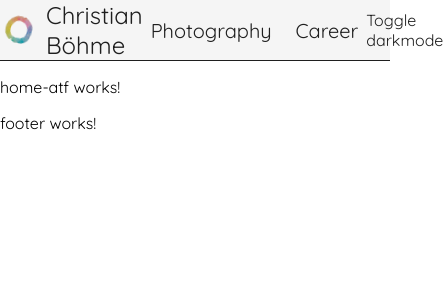
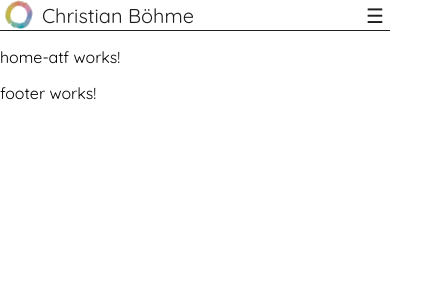
Before and after one commit to WorldChris380/website_v2026, an Angular app: page / in a window 390 px wide. Shown: the top 300 px of the page, 447 px wide, since content can reach past the window. Built offline with nearby package versions, Linux system fonts and the light colour scheme.

Commit message:
basic burger menu implemented

```diff
--- a/src/app/header/header.html
+++ b/src/app/header/header.html
@@ -33,5 +33,15 @@
         </div>
         <div id="header-3rd-row-div">Toggle darkmode
         </div>
+        <div id="burger-menu">
+            <button #burgerMenuOpenIcon (click)="toggleBurgerMenu()" id="burger-menu-icon" type="button">☰
+            </button>
+            <button #burgerMenuCloseIcon (click)="toggleBurgerMenu()" id="burger-menu-close-icon" type="button">X
+            </button>
+        </div>
+    </div>
+    <div #burgerMenuContent id="burger-menu-content">
+        <a href="">Photography</a>
+        <a href="https://career.christian-boehme.com">Career</a>
     </div>
 </div>
--- a/src/app/header/header.scss
+++ b/src/app/header/header.scss
@@ -46,8 +46,8 @@
 
 #page-heading {
     color: $cb-grey-ish;
-    font-size: 24px;
-    margin-left: 12px;
+    font-size: 20px;
+    margin-left: 8px;
 }
 
 // 2nd Header Column
@@ -81,7 +81,7 @@ nav {
 // 3rd Header Column
 #header-3rd-row-div {
     color: $cb-grey-ish;
-    font-size: 16px;
+    font-size: 20px;
     padding: 4px;
 }
 
@@ -107,6 +107,16 @@ nav {
     gap: 4px;
 }
 
+.complete-menu-div:hover #photography-nav {
+    background-color: $cb-green-ish;
+    border-radius: 4px 4px 0 0;
+}
+
+.complete-menu-div:hover #career-nav {
+    background-color: $cb-blue-ish;
+    border-radius: 4px 4px 0 0;
+}
+
 .dropdown-link {
     background-color: $cb-white-ish;
     color: $cb-grey-ish !important;
@@ -124,3 +134,70 @@ nav {
 .last-link-in-dropdown {
     border-radius: 0 0 4px 4px;
 }
+
+//Burger Menu
+#burger-menu-icon {
+    font-size: 20px;
+    color: $cb-grey-ish;
+    background-color: $cb-white-ish;
+    border: none;
+    cursor: pointer;
+}
+
+#burger-menu-close-icon {
+    display: none;
+    background-color: $cb-red-ish;
+    border-radius: 4px;
+    border: none;
+    font-size: 16px;
+    color: $cb-grey-ish;
+    margin-right: 4px;
+    cursor: pointer;
+}
+
+#burger-menu-content {
+    display: none;
+    flex-direction: column;
+    position: absolute;
+    left: 0;
+    top: 31px;
+    padding-top: 8px;
+    gap: 8px;
+    background-color: $cb-white-ish;
+    width: 100vw;
+    height: calc(100vh - 35px);
+
+    a {
+        color: $cb-grey-ish;
+    }
+
+}
+
+@media(max-width: 1919px) {}
+
+@media(max-width: 1279px) {}
+
+
+@media(min-width: 769px) {
+    #burger-menu {
+        display: none;
+    }
+}
+
+@media(max-width: 768px) {
+    #header-navigation-div {
+        display: none;
+    }
+
+    #header-3rd-row-div {
+        display: none;
+    }
+
+    #burger-menu {
+        display: flex;
+    }
+}
+
+
+
+@media(max-width: 480px) {}
--- a/src/app/header/header.ts
+++ b/src/app/header/header.ts
@@ -1,4 +1,4 @@
-import { Component } from '@angular/core';
+import { Component, ViewChild, ElementRef, HostListener } from '@angular/core';
 
 @Component({
   selector: 'app-header',
@@ -7,5 +7,34 @@ import { Component } from '@angular/core';
   styleUrl: './header.scss',
 })
 export class Header {
+  @ViewChild('burgerMenuOpenIcon', { static: true }) burgerMenuOpenIcon!: ElementRef<HTMLButtonElement>;
+  @ViewChild('burgerMenuCloseIcon', { static: true }) burgerMenuCloseIcon!: ElementRef<HTMLButtonElement>;
+  @ViewChild('burgerMenuContent', { static: true }) burgerMenuContent!: ElementRef<HTMLDivElement>;
 
+  toggleBurgerMenu() {
+    if (window.onchange || this.burgerMenuOpenIcon.nativeElement.style.display == 'none') {
+      this.closeBurgerMenu();
+    }
+    else {
+      this.openBurgerMenu();
+    }
+  }
+
+  openBurgerMenu() {
+    this.burgerMenuOpenIcon.nativeElement.style.display = 'none';
+    this.burgerMenuCloseIcon.nativeElement.style.display = 'flex';
+    this.burgerMenuContent.nativeElement.style.display = 'flex';
+  }
+
+  closeBurgerMenu() {
+    this.burgerMenuCloseIcon.nativeElement.style.display = 'none';
+    this.burgerMenuOpenIcon.nativeElement.style.display = 'flex';
+    this.burgerMenuContent.nativeElement.style.display = 'none';
+  }
+
+  @HostListener('window:resize', ['$event'])
+  onResize(event: Event) {
+    const width = (event.target as Window).innerWidth;
+    this.closeBurgerMenu()
+  }
 }
--- a/src/styles.scss
+++ b/src/styles.scss
@@ -1,8 +1,9 @@
 // Color definitions
-$cb-white-ish: #f5f5f5;
+$cb-white-ish: white;
 $cb-grey-ish: #1f1f1f;
 $cb-green-ish: #d2ee82;
 $cb-blue-ish: #89BCD9;
+$cb-red-ish: #f28c8c;
 
 // Font import
 @font-face {
```
